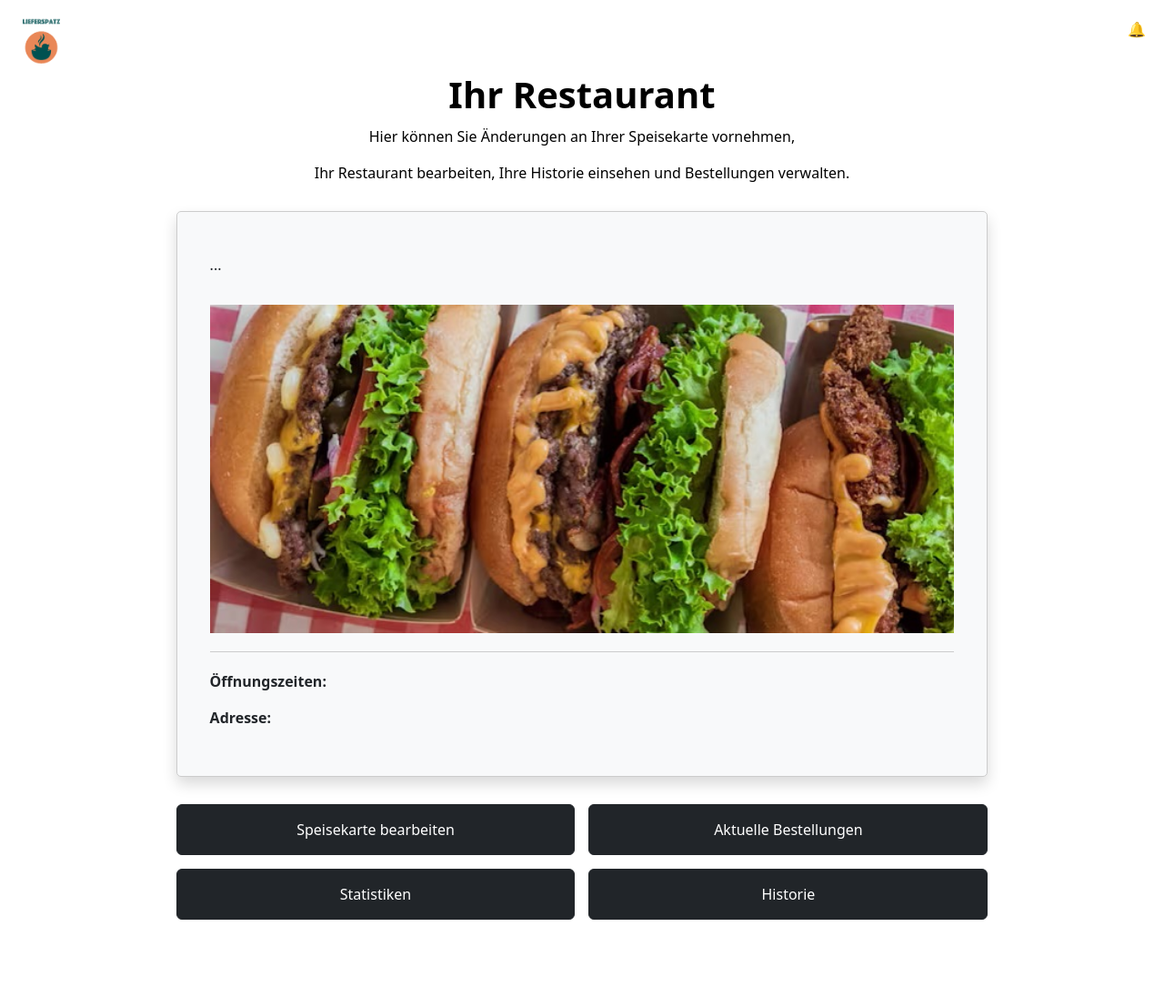
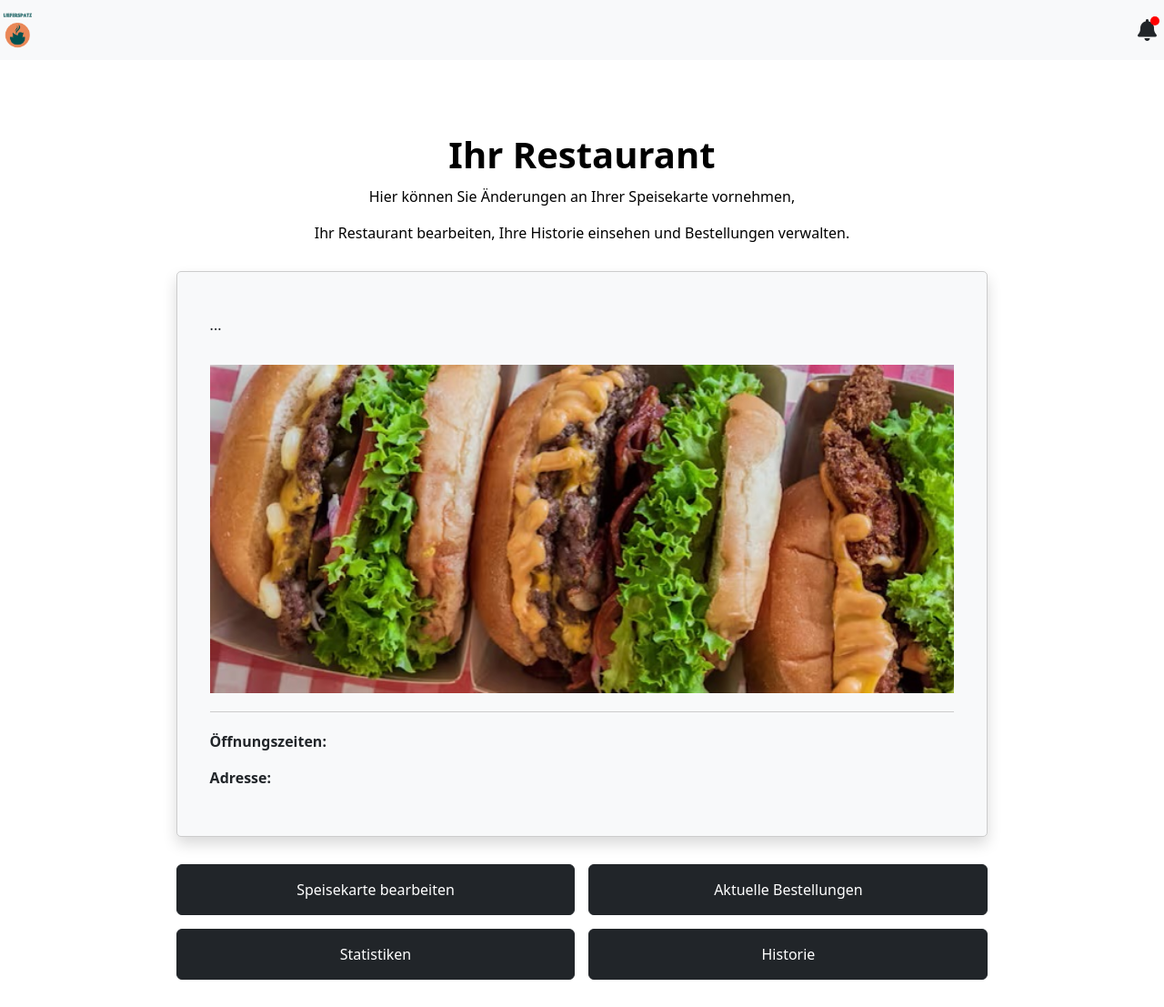
Before and after one commit to ookii-tsuki/db-projekt, a Flask app: page /restaurant/dashboard in a window 1280 px wide. Shown: the whole page at 91% size. Before the commit the page ends 1011 px from the top, so only its background shows below. Run offline with Flask 3, Linux system fonts and the light colour scheme.

Commit message:
added header

```diff
--- /dev/null
+++ b/app/restaurant/templates/components/header.html
@@ -0,0 +1,26 @@
+<link href="{{ url_for('static', filename='css/fontawesome.css') }}" rel="stylesheet">
+<link href="{{ url_for('static', filename='css/restaurant/header.css') }}" rel="stylesheet">
+
+
+<nav class="navbar navbar-light bg-light">
+    <a class="navbar-brand" href="#">
+        <img src="{{ url_for('static', filename='images/lieferspatz.png') }}" height="40" alt="Platform Logo">
+    </a>
+    <div class="ml-auto">
+        <button class="btn icon-button text-dark" id="bell-button" onclick="toggleMessage()">
+            <i class="fas fa-bell" style="font-size: 24px;"></i>
+        </button> <!-- Glocke -->
+    </div>
+</nav>
+
+<!-- Notification Panel -->
+<div id="notificationPanel" class="card shadow-sm" style="display: none; position: absolute; top: 50px; right: 10px; width: 400px; z-index: 1050;">
+    <div class="card-header bg-dark text-white">
+        Notifications
+    </div>
+    <div class="card-body" id="notificationsContainer">
+        <p class="card-text text-muted" id="noNotifications">Es gibt keine neuen Benachrichtigungen</p>
+    </div>
+</div>
+
+<script src="{{ url_for('static', filename='js/restaurant/header.js') }}"></script>
--- a/app/restaurant/templates/dashboard.html
+++ b/app/restaurant/templates/dashboard.html
@@ -113,13 +113,7 @@
   </style>
 </head>
 <body>
-  <div class="bell-icon" onclick="toggleMessage()">
-    🔔
-  </div>
-  <div class="bell-message" id="bellMessage">
-    Es gibt momentan keine Neuigkeiten
-  </div>
-  <img src="{{ url_for('static', filename='images/lieferspatz.png') }}" alt="Logo" class="photo">
+  {% include 'components/header.html' %}
   <div class="container">
     <h1 class="main-heading" id="restaurantName">Ihr Restaurant</h1>
     <p class="sub-heading">Hier können Sie Änderungen an Ihrer Speisekarte vornehmen,</p>
@@ -150,10 +144,7 @@
   </div>
 
   <script>
-    function toggleMessage() {
-      const message = document.getElementById('bellMessage');
-      message.style.display = message.style.display === 'block' ? 'none' : 'block';
-    }
+
 
     function showGuthabenModal() {
       fetch('/api/restaurant/stats')
--- /dev/null
+++ b/app/static/css/restaurant/header.css
@@ -0,0 +1,33 @@
+.icon-button {
+    position: relative;
+    padding: 8px;
+    background: transparent;
+    border: none;
+    cursor: pointer;
+    display: flex;
+    align-items: center;
+    justify-content: center;
+}
+
+.notification-dot {
+    position: absolute;
+    top: 5px;
+    right: 5px;
+    width: 10px;
+    height: 10px;
+    background-color: red;
+    border-radius: 50%;
+    display: none;
+    pointer-events: none; /* This ensures clicks pass through the dot */
+}
+
+@keyframes shake {
+    0% { transform: rotate(0deg); }
+    25% { transform: rotate(-5deg); }
+    75% { transform: rotate(5deg); }
+    100% { transform: rotate(0deg); }
+}
+
+.shake-bell {
+    animation: shake 0.5s ease-in-out;
+}
--- /dev/null
+++ b/app/static/js/restaurant/header.js
@@ -0,0 +1,82 @@
+// Replace the existing Set with localStorage management
+function getSeenOrderIds() {
+    const stored = localStorage.getItem('seenOrderIds');
+    return new Set(stored ? JSON.parse(stored) : []);
+}
+
+function addSeenOrderId(id) {
+    const ids = getSeenOrderIds();
+    ids.add(id);
+    localStorage.setItem('seenOrderIds', JSON.stringify([...ids]));
+}
+
+function clearSeenOrderIds() {
+    localStorage.removeItem('seenOrderIds');
+}
+
+// Replace original line with
+let seenOrderIds = getSeenOrderIds();
+
+const bellButton = document.getElementById('bell-button');
+const bellIcon = document.querySelector('.fa-bell');
+const notificationDot = document.createElement('div');
+notificationDot.className = 'notification-dot';
+
+// Append dot to button instead of bell icon
+bellButton.appendChild(notificationDot);
+
+function toggleMessage() {
+    var panel = document.getElementById('notificationPanel');
+    if (panel.style.display === 'none') {
+        panel.style.display = 'block';
+    } else {
+        panel.style.display = 'none';
+    }
+    // Hide dot when bell is clicked
+    notificationDot.style.display = 'none';
+}
+
+// Remove this line since we're using onclick attribute
+// bellIcon.addEventListener('click', toggleMessage);
+
+function fetchOrders() {
+    fetch('/api/restaurant/orders/status')
+        .then(response => response.json())
+        .then(data => {
+            const notificationsContainer = document.getElementById('notificationsContainer');
+            notificationsContainer.innerHTML = ''; // Clear previous notifications
+
+            const activeOrders = data.filter(order => order.status === 0);
+            let hasNewOrders = false;
+
+            if (activeOrders.length === 0) {
+                notificationsContainer.innerHTML = '<p class="card-text text-muted" id="noNotifications">Es gibt keine neuen Benachrichtigungen</p>';
+            } else {
+                activeOrders.forEach(order => {
+                    if (!seenOrderIds.has(order.order_id)) {
+                        hasNewOrders = true;
+                        addSeenOrderId(order.order_id);
+                    }
+                    const notificationTemplate = `
+                        <div class="notification-template mb-3 p-2 border rounded">
+                            <p class="card-text mb-1">${order.name} hat eine Bestellung aufgegeben</p>
+                            <a href="/restaurant/orders?order_id=${order.order_id}" class="btn btn-link text-muted text-decoration-none">Details</a>                            </div>
+                    `;
+                    notificationsContainer.innerHTML += notificationTemplate;
+                });
+            }
+
+            if (hasNewOrders) {
+                notificationDot.style.display = 'block';
+                bellIcon.classList.add('shake-bell');
+                setTimeout(() => {
+                    bellIcon.classList.remove('shake-bell');
+                }, 500);
+
+            }
+        })
+        .catch(error => console.error('Error fetching orders:', error));
+}
+
+setInterval(fetchOrders, 5000); // Fetch orders every 5 seconds
+fetchOrders();
```
Also changed, not shown: app/restaurant/templates/orders.html (+8 -1 lines).
